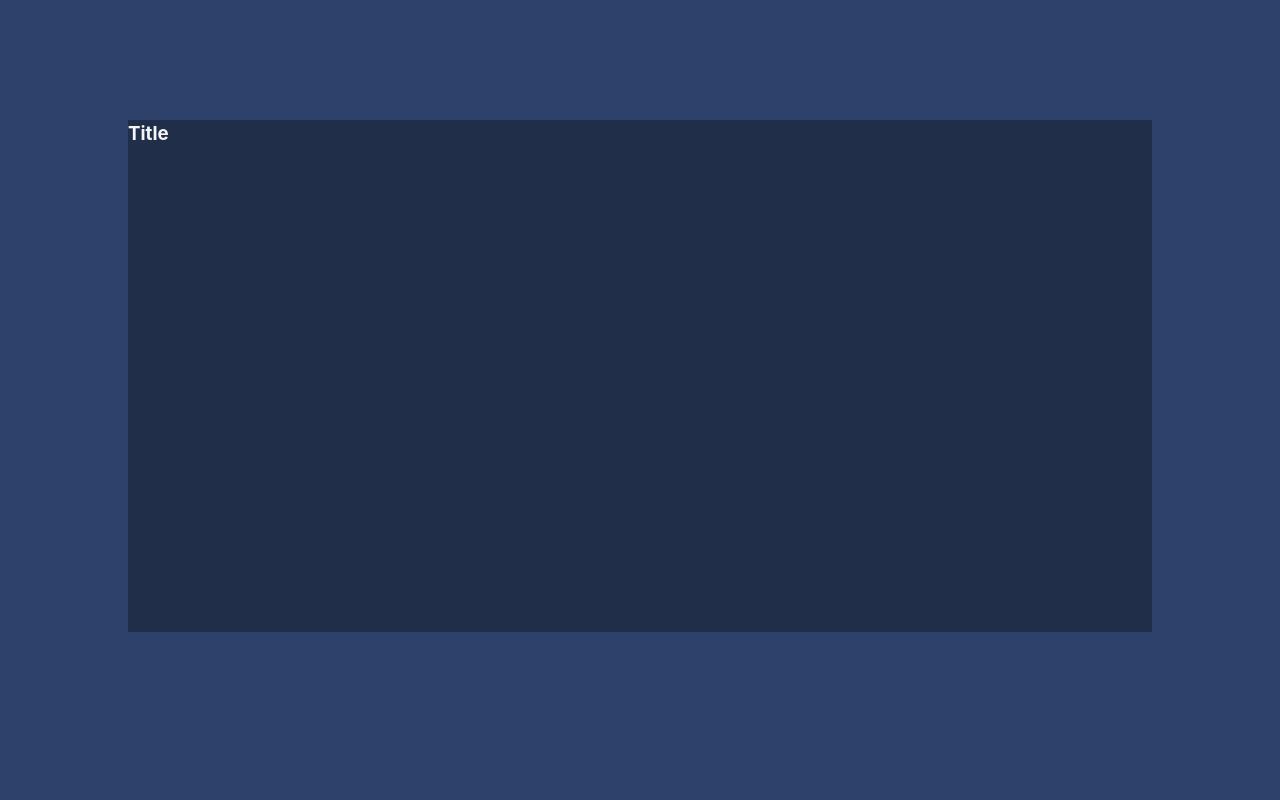
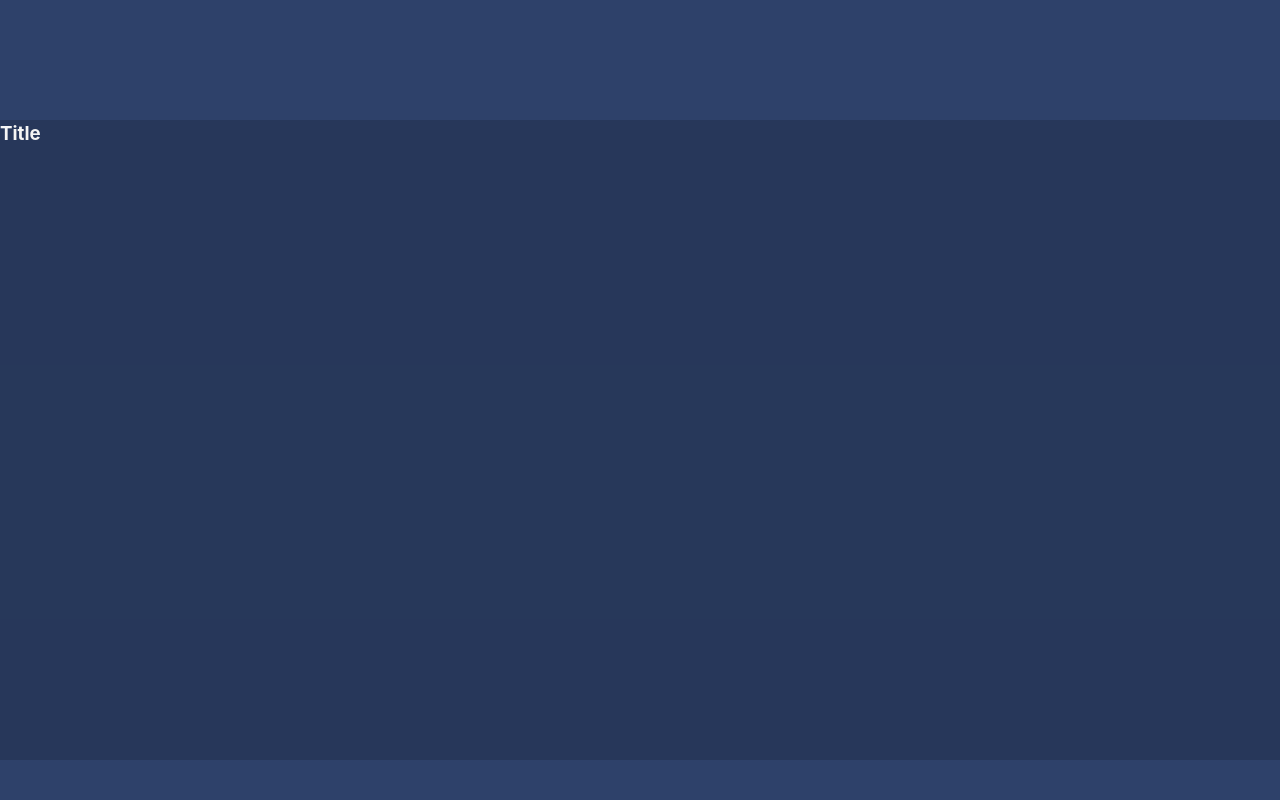
Before and after one commit to eddiepeters00/portfolio, a React (Vite) app: page / in a window 1280 px wide. Shown: the part 1160-1960 px from the top of the page. Built offline with nearby package versions, Linux system fonts and the light colour scheme.

Commit message:
Added snap on scroll, changed styling on card

```diff
--- a/src/App.css
+++ b/src/App.css
@@ -4,6 +4,10 @@
   box-sizing: border-box;
 }
 
+html {
+  scroll-snap-type: y mandatory;
+}
+
 body {
   background-color: #2e416a;
 }
--- a/src/Components/Card/Card.tsx
+++ b/src/Components/Card/Card.tsx
@@ -10,11 +10,12 @@ const CardGrid = styled.div({
 });
 
 const StyledCard = styled.div({
-  flexBasis: '80%',
-  backgroundColor: '#202e4a',
-  aspectRatio: '2/1',
-  marginTop: '10rem',
+  flexBasis: '100vw',
+  backgroundColor: 'hsl(220, 40%, 21%, .5)',
+  height: '80dvh',
+  marginBlock: '10rem',
   cursor: 'pointer',
+  scrollSnapAlign: 'center',
 });
 
 const StyledTitle = styled.h3({
--- a/src/Sections/Hero/Hero.tsx
+++ b/src/Sections/Hero/Hero.tsx
@@ -9,6 +9,7 @@ const StyledSection = animated(
     height: '100dvh',
     display: 'grid',
     placeItems: 'center',
+    scrollSnapAlign: 'center',
   })
 );
 
```
